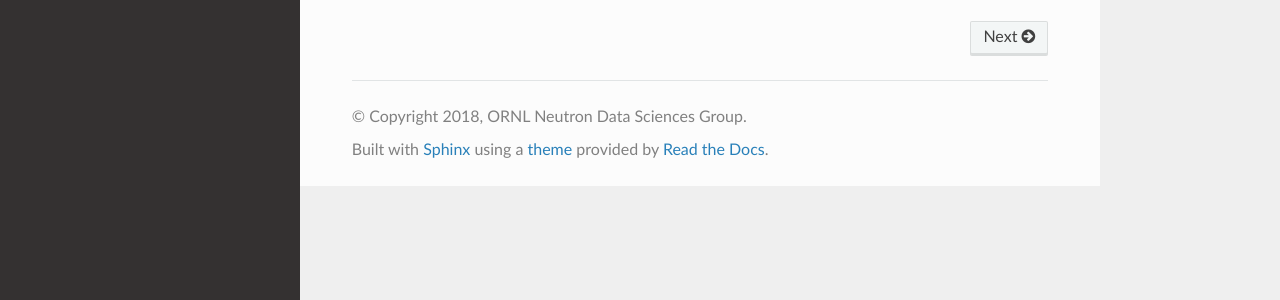
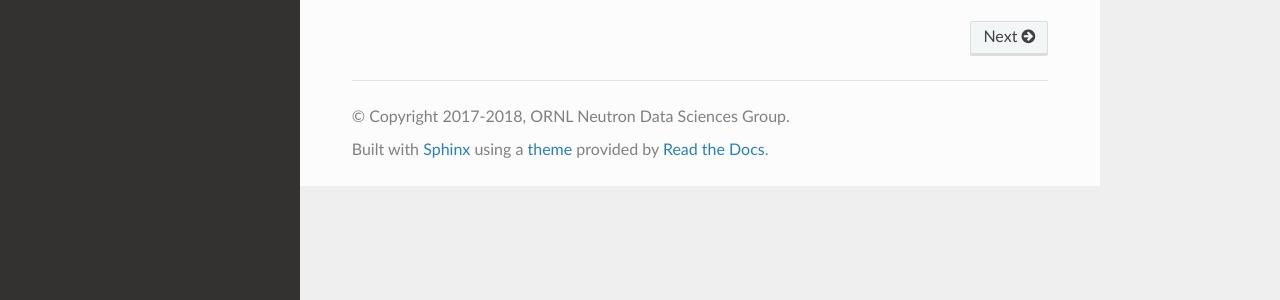
Before and after one commit to ornlneutronimaging/braggedgemodeling, a Sphinx documentation site: the page built from docs/index.rst, in a window 1280 px wide. Shown: the part 549-849 px from the top of the page. Built offline with Sphinx 7.4.7 and the Read the Docs theme 2.0.0, drawn with Linux system fonts in a browser that asks for light colours.

Commit message:
Refs #9. conf.py: fix copyright years

```diff
--- a/docs/conf.py
+++ b/docs/conf.py
@@ -20,7 +20,7 @@
 # -- Project information -----------------------------------------------------
 
 project = 'bem'
-copyright = '2018, ORNL Neutron Data Sciences Group'
+copyright = '2017-2018, ORNL Neutron Data Sciences Group'
 author = 'ORNL Neutron Data Sciences Group'
 
 # The short X.Y version
```
